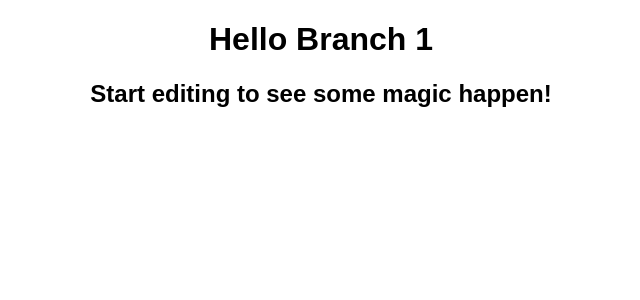
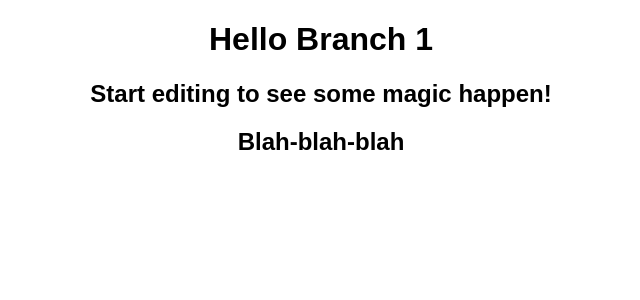
Before and after one commit to kliuiev-io/react-team6-project, a React (Create React App) app: page / in a window 1280 px wide. Shown: the top 300 px of the page, without its empty margins (319-959 px from the left). Built offline with nearby package versions, Linux system fonts and the light colour scheme.

Commit message:
Update App.js

```diff
--- a/src/App.js
+++ b/src/App.js
@@ -5,6 +5,7 @@ export default function App() {
     <div className="App">
       <h1>Hello Branch 1</h1>
       <h2>Start editing to see some magic happen!</h2>
+      <h2>Blah-blah-blah</h2>
     </div>
   );
 }
```
